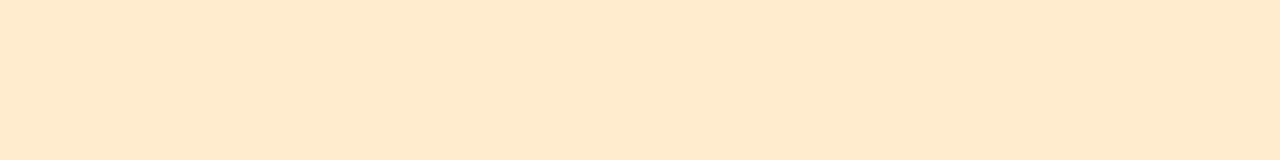
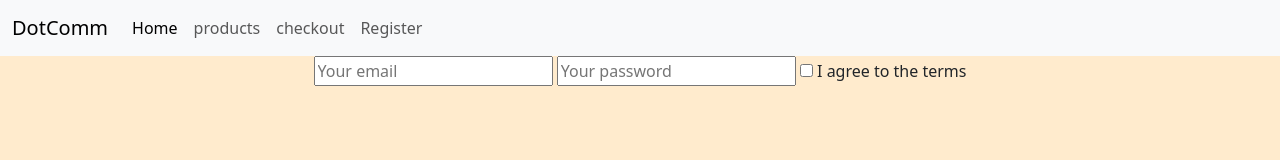
Before and after one commit to CeonteWilliams/ecommerce-capstone, a plain HTML site: page reg.html in a window 1280 px wide. Drawn offline with nearby package versions, Linux system fonts and the light colour scheme.

Commit message:
created project structure and other starter code

```diff
--- a/css/signup.css
+++ b/css/signup.css
@@ -0,0 +1,5 @@
+body{
+    display: flex;
+    justify-content: center;
+    align-items: center;
+}
--- a/reg.html
+++ b/reg.html
@@ -11,3 +11,41 @@
         integrity="sha384-C6RzsynM9kWDrMNeT87bh95OGNyZPhcTNXj1NW7RuBCsyN/o0jlpcV8Qyq46cDfL"
         crossorigin="anonymous"></script>
     <link rel="stylesheet" href="/css/global.css">
+    <link rel="stylesheet" href="/css/signup.css">
+</head>
+
+<body>
+    <main>
+        <div class="wrapper">
+            <form class="center">
+                <h1>Register Now</h1>
+                <input type="email" class="input-box" placeholder="Your email">
+                <input type="password" class="input-box" placeholder="Your password">
+                <label> <input type="checkbox"> I agree to the terms
+                </label>
+            </form>
+        </div>
+
+        <header>
+            <nav class="navbar navbar-expand-lg fixed-top bg-body-tertiary">
+                <div class="container-fluid">
+                    <a class="navbar-brand" href="login.html">DotComm</a>
+                    <button class="navbar-toggler" type="button" data-bs-toggle="collapse"
+                        data-bs-target="#navbarNavAltMarkup" aria-controls="navbarNavAltMarkup" aria-expanded="false"
+                        aria-label="Toggle navigation">
+                        <span class="navbar-toggler-icon"></span>
+                    </button>
+                    <div class="collapse navbar-collapse" id="navbarNavAltMarkup">
+                        <div class="navbar-nav">
+                            <a class="nav-link active" aria-current="page" href="home.html">Home</a>
+                            <a class="nav-link" href="#">products</a>
+                            <a class="nav-link" href="#">checkout</a>
+                            <a class="nav-link" href="reg.html">Register</a>
+
+                        </div>
+                    </div>
+                </div>
+            </nav>
+        </header>
+    </main>
+</body>
```
Also changed, not shown: home.html (+2 -1 lines), login.html (+5 -5 lines).
